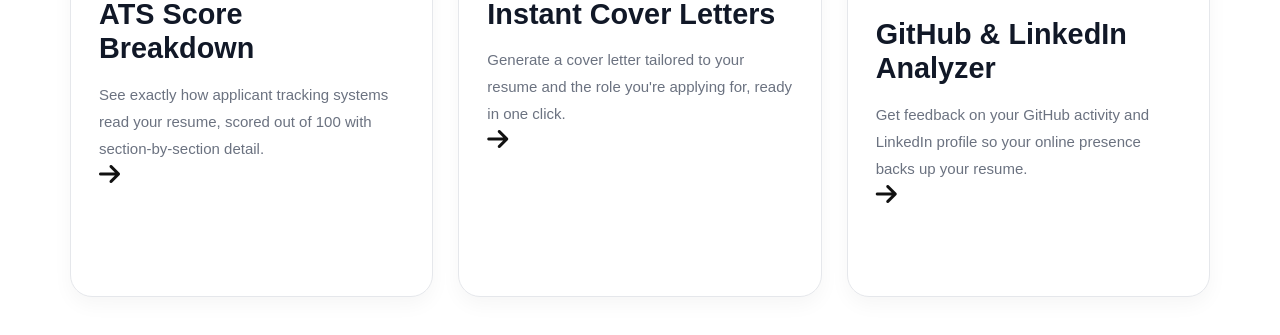
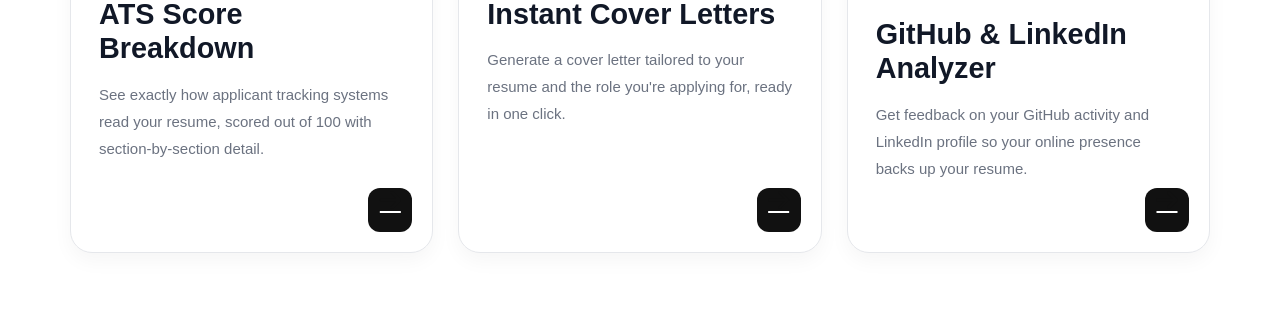
Before and after one commit to Mahatva1303/HireLens, a website: page public/index.html in a window 1280 px wide. Shown: the part 2709-3044 px from the top of the page. Drawn offline with Linux system fonts and the light colour scheme.

Commit message:
Update Go to button in dev cards home page

```diff
--- a/public/index.css
+++ b/public/index.css
@@ -553,7 +553,7 @@
     font-size:15px;
 }
 
-/* .go-btn{
+.go-btn{
     position:absolute;
     right:20px;
     bottom:20px;
@@ -573,4 +573,4 @@
 .go-btn:hover{
     transform:translateX(4px);
     background:#000;
-} */
+}
```
